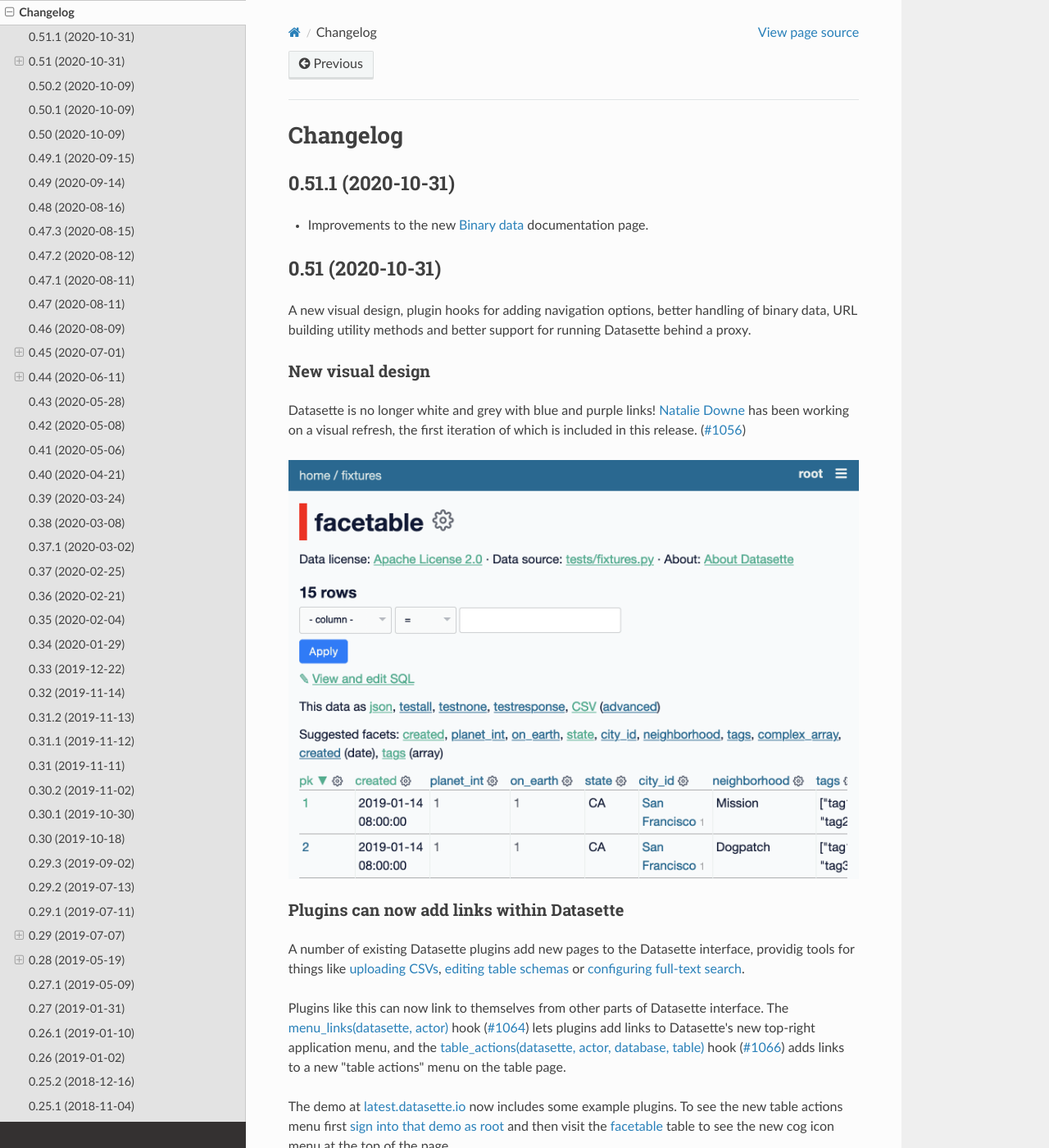
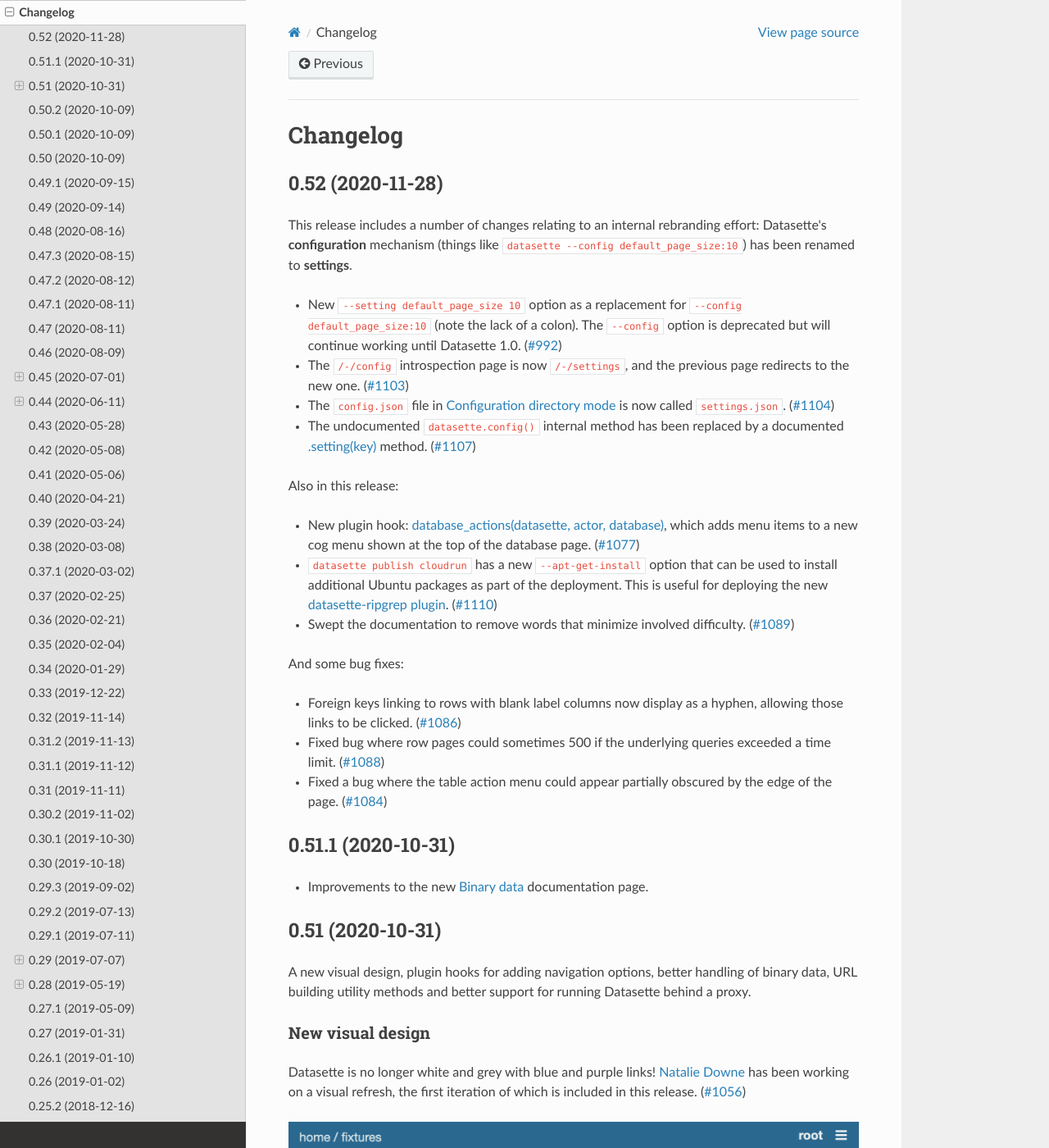
Before and after one commit to simonw/datasette, a Sphinx documentation site: the page built from docs/changelog.rst, in a window 1280 px wide and 1400 px high. Shown: the whole window at 82% size. Built offline with Sphinx 7.4.7 and the Read the Docs theme 2.0.0, drawn with Linux system fonts in a browser that asks for light colours.

Commit message:
Release 0.52
Refs #992, #1103, #1104, #1107, #1077, #1110, #1089, #1086, #1088, #1084

```diff
--- a/datasette/version.py
+++ b/datasette/version.py
@@ -1,2 +1,2 @@
-__version__ = "0.51.1"
+__version__ = "0.52"
 __version_info__ = tuple(__version__.split("."))
--- a/docs/changelog.rst
+++ b/docs/changelog.rst
@@ -3,6 +3,30 @@
 =========
 Changelog
 =========
+
+.. _v0_52:
+
+0.52 (2020-11-28)
+-----------------
+
+This release includes a number of changes relating to an internal rebranding effort: Datasette's **configuration** mechanism (things like ``datasette --config default_page_size:10``) has been renamed to **settings**.
+
+- New ``--setting default_page_size 10`` option as a replacement for ``--config default_page_size:10`` (note the lack of a colon). The ``--config`` option is deprecated but will continue working until Datasette 1.0. (`#992 <https://github.com/simonw/datasette/issues/992>`__)
+- The ``/-/config`` introspection page is now ``/-/settings``, and the previous page redirects to the new one. (`#1103 <https://github.com/simonw/datasette/issues/1103>`__)
+- The ``config.json`` file in :ref:`config_dir` is now called ``settings.json``. (`#1104 <https://github.com/simonw/datasette/issues/1104>`__)
+- The undocumented ``datasette.config()`` internal method has been replaced by a documented :ref:`datasette_setting` method. (`#1107 <https://github.com/simonw/datasette/issues/1107>`__)
+
+Also in this release:
+
+- New plugin hook: :ref:`plugin_hook_database_actions`, which adds menu items to a new cog menu shown at the top of the database page. (`#1077 <https://github.com/simonw/datasette/issues/1077>`__)
+- ``datasette publish cloudrun`` has a new ``--apt-get-install`` option that can be used to install additional Ubuntu packages as part of the deployment. This is useful for deploying the new `datasette-ripgrep plugin <https://github.com/simonw/datasette-ripgrep>`__. (`#1110 <https://github.com/simonw/datasette/issues/1110>`__)
+- Swept the documentation to remove words that minimize involved difficulty. (`#1089 <https://github.com/simonw/datasette/issues/1089>`__)
+
+And some bug fixes:
+
+- Foreign keys linking to rows with blank label columns now display as a hyphen, allowing those links to be clicked. (`#1086 <https://github.com/simonw/datasette/issues/1086>`__)
+- Fixed bug where row pages could sometimes 500 if the underlying queries exceeded a time limit. (`#1088 <https://github.com/simonw/datasette/issues/1088>`__)
+- Fixed a bug where the table action menu could appear partially obscured by the edge of the page. (`#1084 <https://github.com/simonw/datasette/issues/1084>`__)
 
 .. _v0_51_1:
 
--- a/docs/internals.rst
+++ b/docs/internals.rst
@@ -352,6 +352,8 @@
 
 The current request object is used to determine the hostname and protocol that should be used for the returned URL. The :ref:`setting_force_https_urls` configuration setting is taken into account.
 
+.. _datasette_setting:
+
 .setting(key)
 -------------
 
```
Also changed, not shown: README.md (+1 -0 lines).
